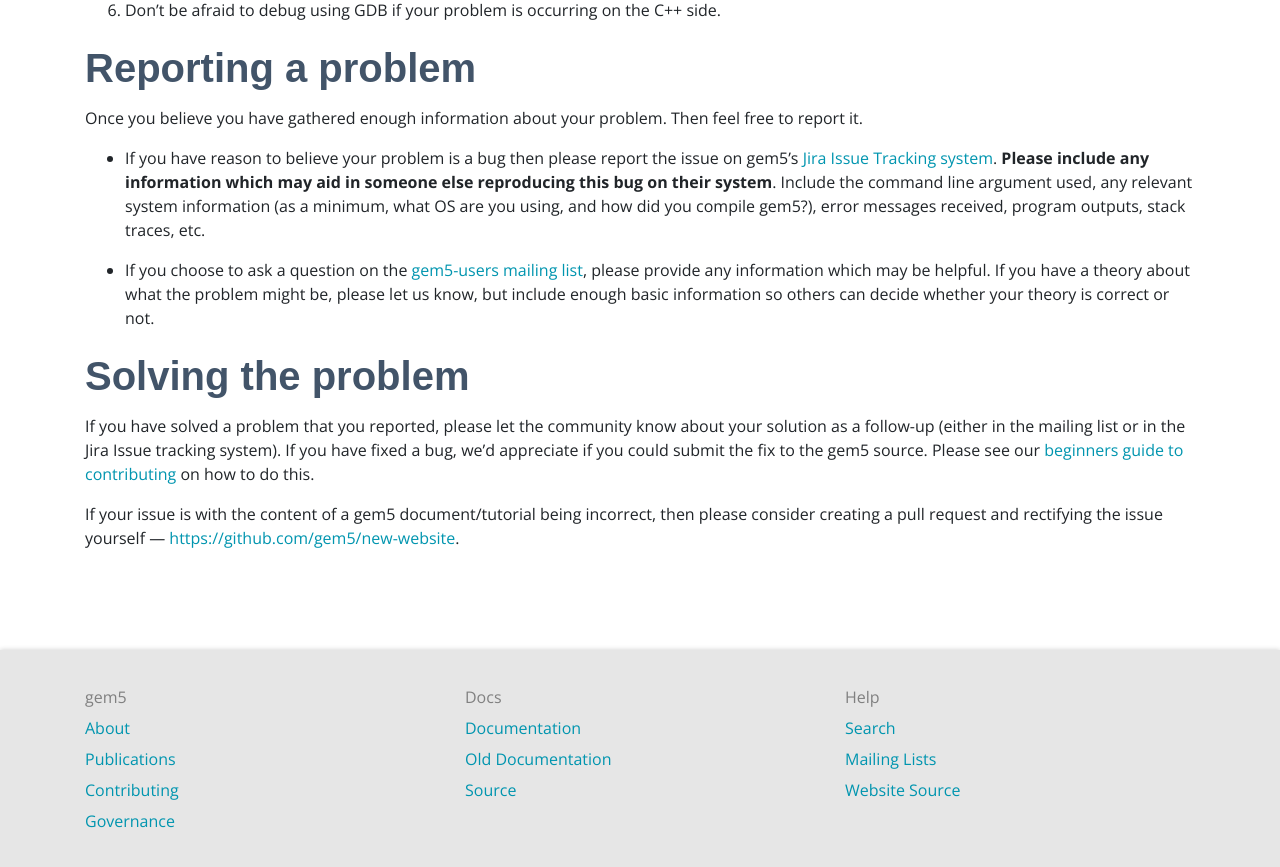
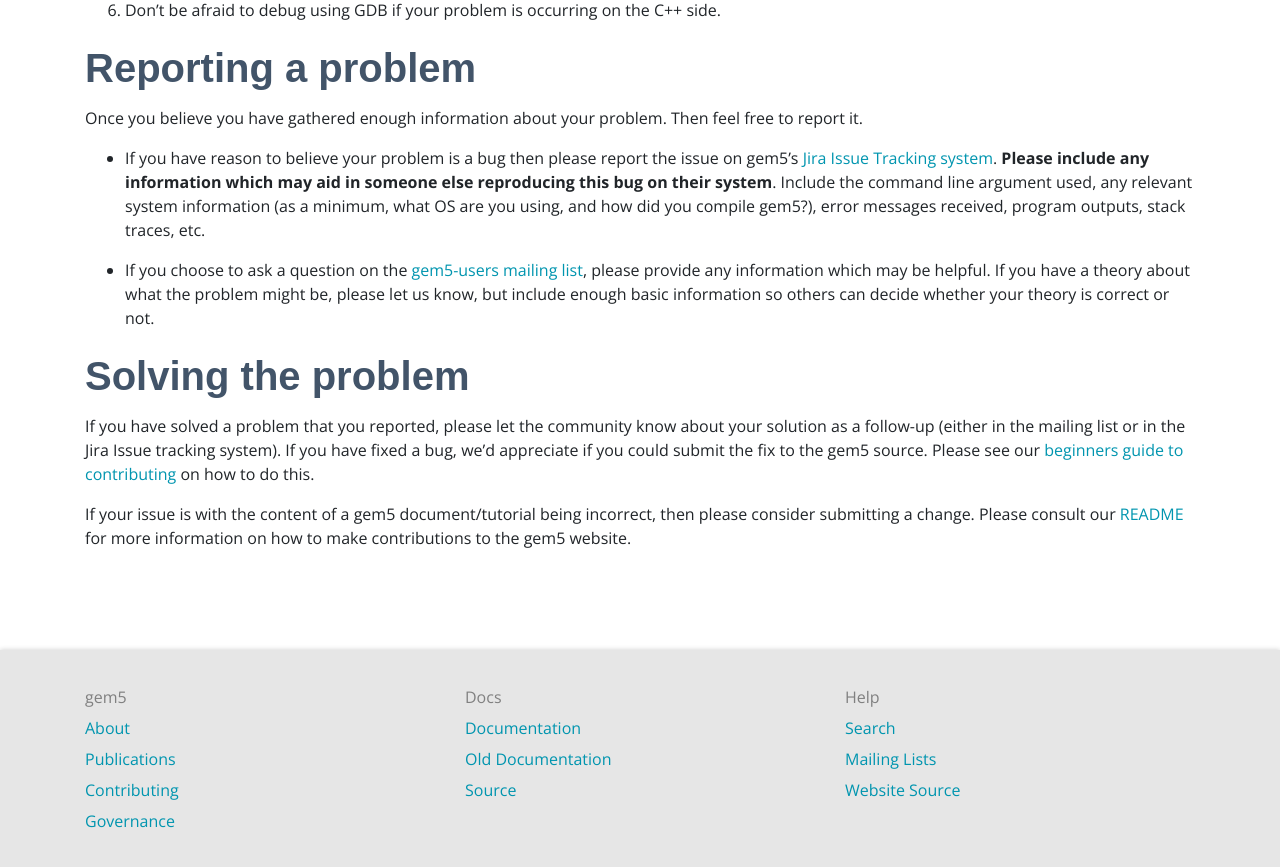
Before and after one commit to gem5/website, a Jekyll site: the page built from _pages/documentation/reporting_problems.md, in a window 1280 px wide and 900 px high, scrolled down 757 px. Shown: the top 867 px of the window. Built offline with Jekyll 4.4.1, drawn with Linux system fonts in a browser that asks for light colours; nearby versions of some CDN libraries; some web fonts are replaced.

Commit message:
Updated references to GitHub for contribution and README.md
References to modifying the website via GitHub ("create a pull request",
etc.) have been removed as we now host the repository on GoogleSource.
As you cannot directly modify files on GoogleSource, the "Edit this page"
feature links to the README.md file (
../public/gem5-website/+/refs/heads/master/README.md) which has been
expanded to include contribution guidelines (similar, but not identical,
to the general guidelines for contributing to the gem5 source).

Change-Id: Iffdc5e570ac9062c6e78fc6d54fc1597a288f5bc

```diff
--- a/_config.yml
+++ b/_config.yml
@@ -1,6 +1,6 @@
 # Site Settings
 title: gem5
-sourceurl: "https://github.com/gem5/new-website/tree/master/"
+sourceurl: "https://gem5.googlesource.com/public/gem5-website/+/refs/heads/master/README.md"
 url: "https://new.gem5.org/"
 
 defaults:
--- a/_config_dev.yml
+++ b/_config_dev.yml
@@ -1,6 +1,6 @@
 # Site Settings
 title: gem5
-sourceurl: "https://github.com/gem5/new-website/tree/master/"
+sourceurl: "https://gem5.googlesource.com/public/gem5-website/+/refs/heads/master/README.md"
 url: "http://localhost:4000"
 baseurl: ""
 
--- a/_layouts/documentation.html
+++ b/_layouts/documentation.html
@@ -33,7 +33,7 @@
 
 
 <div class="container" id="doc-container">
-  <div class="edit"><a href="{{ site.sourceurl }}{{ page.path }}">Edit this page</a></div>
+  <div class="edit"><a href="{{ site.sourceurl }}">Edit this page</a></div>
   {% if page.author %}<b>authors:</b> {{ page.author }}<br>{% endif %}
   {% if page.date %}<b>last edited:</b> {{ page.date }}<br>{% endif %}
 
--- a/_pages/documentation/reporting_problems.md
+++ b/_pages/documentation/reporting_problems.md
@@ -76,5 +76,6 @@
 on how to do this.
 
 If your issue is with the content of a gem5 document/tutorial being incorrect,
-then please consider creating a pull request and rectifying the issue yourself
---- <https://github.com/gem5/new-website>.
+then please consider submitting a change. Please consult our [README](
+https://gem5.googlesource.com/public/gem5-website/+/refs/heads/master/README.md)
+for more information on how to make contributions to the gem5 website.
```
Also changed, not shown: _pages/documentation/learning_gem5/introduction.md (+2 -2 lines), README.md.
